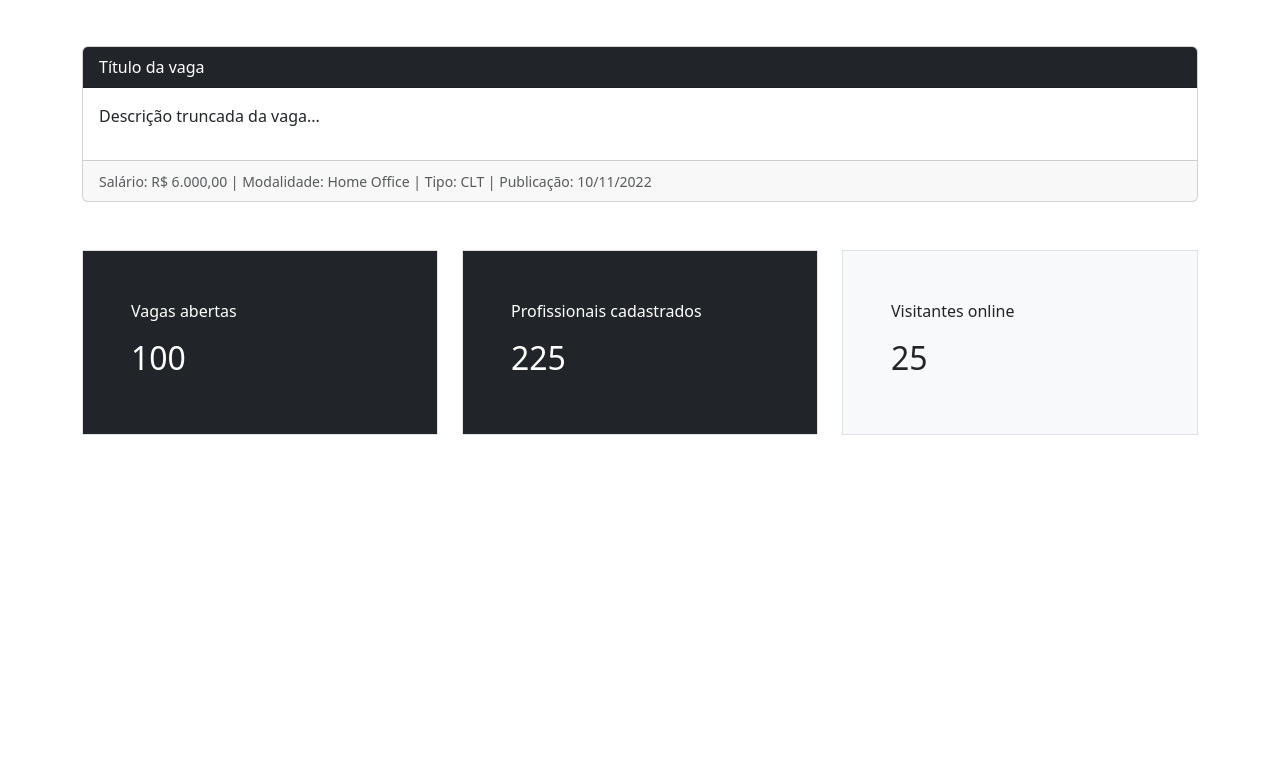
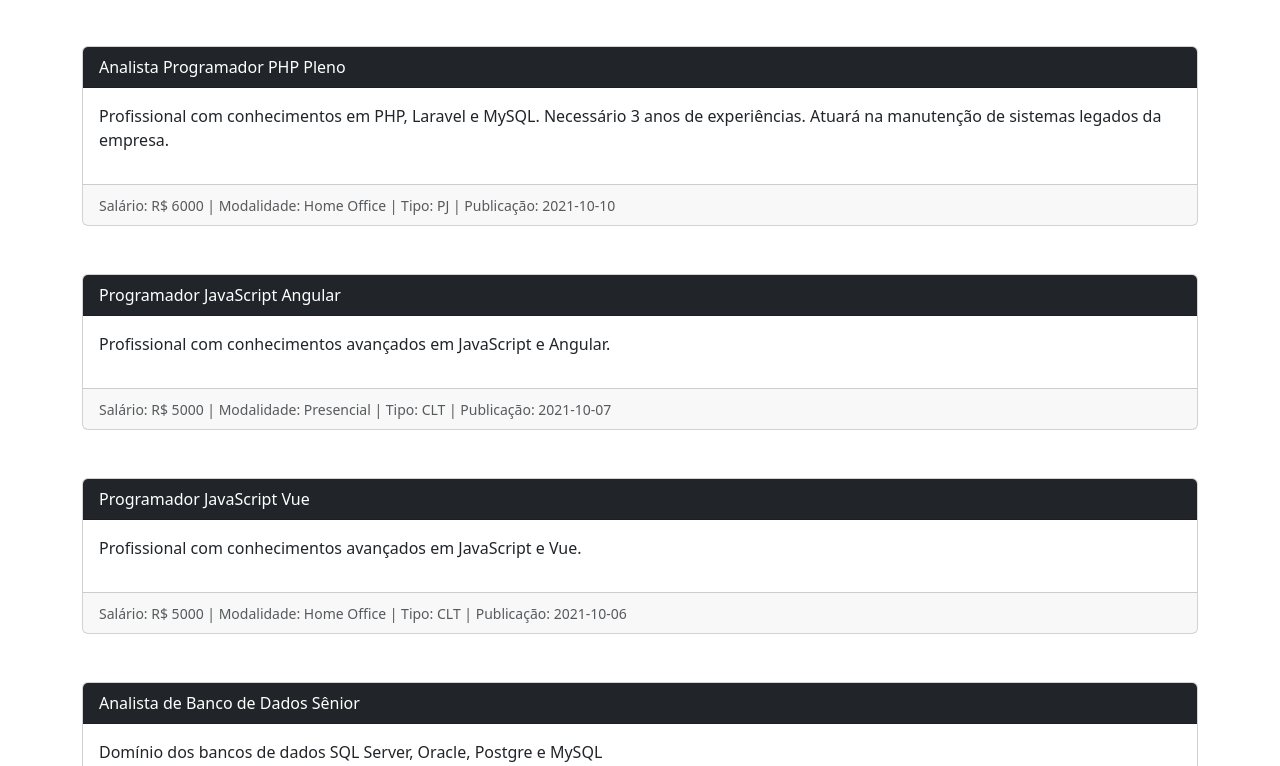
Before and after one commit to murilonicemento/vagas, a Vue app: page / in a window 1280 px wide. Shown: the part 474-1240 px from the top of the page. Before the commit the page ends 933 px from the top, so only its background shows below. Built offline with nearby package versions, Linux system fonts and the light colour scheme.

Commit message:
list jobs

```diff
--- a/src/components/comuns/VagasComponent.vue
+++ b/src/components/comuns/VagasComponent.vue
@@ -1,13 +1,13 @@
 <template>
   <div class="card">
-    <div class="card-header bg-dark text-white">Título da vaga</div>
+    <div class="card-header bg-dark text-white">{{ titulo }}</div>
     <div class="card-body">
-      <p>Descrição truncada da vaga...</p>
+      <p>{{ descricao }}</p>
     </div>
     <div class="card-footer">
       <small class="text-muted"
-        >Salário: R$ 6.000,00 | Modalidade: Home Office | Tipo: CLT |
-        Publicação: 10/11/2022</small
+        >Salário: R$ {{ salario }} | Modalidade: {{ modalidade }} | Tipo:
+        {{ tipo }} | Publicação: {{ publicacao }}</small
       >
     </div>
   </div>
@@ -16,6 +16,7 @@
 <script>
 export default {
   name: "VagasComponent",
+  props: ["titulo", "descricao", "salario", "modalidade", "tipo", "publicacao"],
 };
 </script>
 
--- a/src/components/views/HomeView.vue
+++ b/src/components/views/HomeView.vue
@@ -3,9 +3,16 @@
     <div class="row">
       <div class="col"><PesquisarVaga /></div>
     </div>
-    <div class="row mt-5">
+    <div class="row mt-5" v-for="(vaga, index) in vagas" :key="index">
       <div class="col">
-        <VagasComponent />
+        <VagasComponent
+          :titulo="vaga.titulo"
+          :descricao="vaga.descricao"
+          :salario="vaga.salario"
+          :modalidade="vaga.modalidade"
+          :tipo="vaga.tipo"
+          :publicacao="vaga.publicacao"
+        />
       </div>
     </div>
     <div class="row mt-5">
@@ -41,6 +48,7 @@
 import PesquisarVaga from "../comuns/PesquisarVaga.vue";
 import IndicadorComponent from "@/components/comuns/IndicadorComponent.vue";
 import VagasComponent from "../comuns/VagasComponent.vue";
+
 export default {
   name: "HomeView",
   components: {
@@ -48,6 +56,55 @@
     IndicadorComponent,
     VagasComponent,
   },
+  data: () => ({
+    vagas: [
+      {
+        titulo: "Analista Programador PHP Pleno",
+        descricao:
+          "Profissional com conhecimentos em PHP, Laravel e MySQL. Necessário 3 anos de experiências. Atuará na manutenção de sistemas legados da empresa.",
+        salario: 6000,
+        modalidade: "Home Office",
+        tipo: "PJ",
+        publicacao: "2021-10-10",
+      },
+      {
+        titulo: "Programador JavaScript Angular",
+        descricao:
+          "Profissional com conhecimentos avançados em JavaScript e Angular.",
+        salario: 5000,
+        modalidade: "Presencial",
+        tipo: "CLT",
+        publicacao: "2021-10-07",
+      },
+      {
+        titulo: "Programador JavaScript Vue",
+        descricao:
+          "Profissional com conhecimentos avançados em JavaScript e Vue.",
+        salario: 5000,
+        modalidade: "Home Office",
+        tipo: "CLT",
+        publicacao: "2021-10-06",
+      },
+      {
+        titulo: "Analista de Banco de Dados Sênior",
+        descricao:
+          "Domínio dos bancos de dados SQL Server, Oracle, Postgre e MySQL",
+        salario: 9000,
+        modalidade: "Presencial",
+        tipo: "PJ",
+        publicacao: "2021-10-06",
+      },
+      {
+        titulo: "Programador Web Júnior",
+        descricao:
+          "Conhecimentos básicos em HTML, CSS, JavaScript, Bootstrap, PHP e MySQL",
+        salario: 3000,
+        modalidade: "Presencial",
+        tipo: "CLT",
+        publicacao: "2021-10-05",
+      },
+    ],
+  }),
 };
 </script>
 
```
